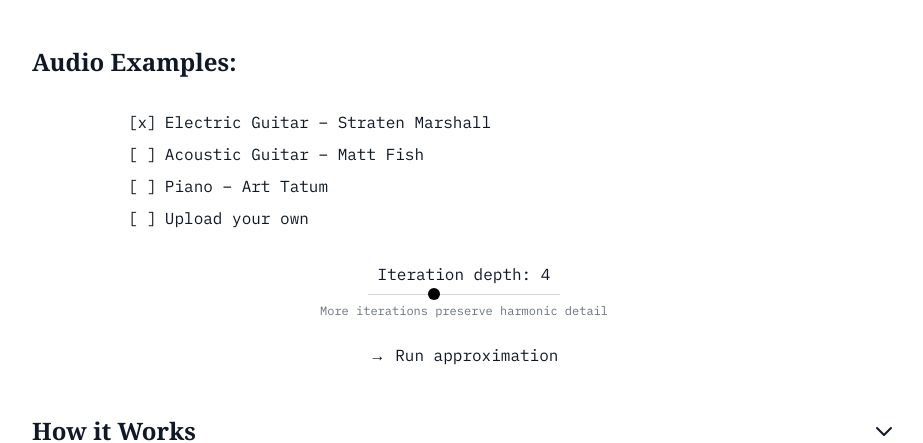
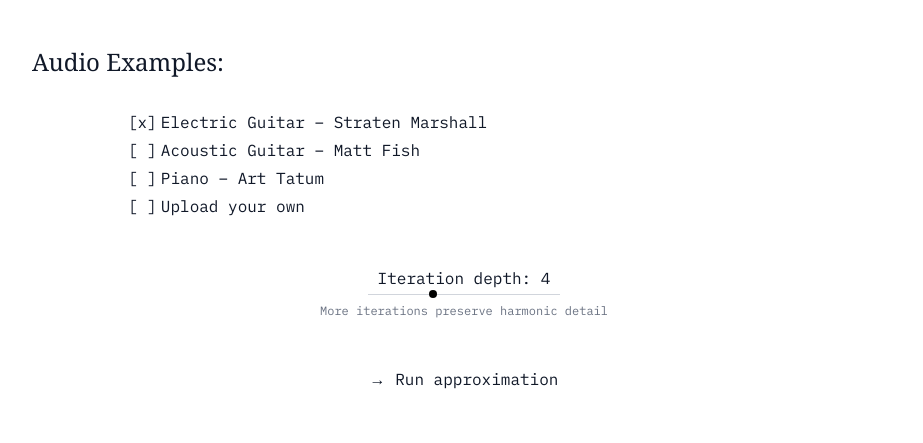
Before and after one commit to henry-dowling/synthfuzz, a Next.js app in the folder frontend/: page / in a window 1280 px wide. Shown: the part 287-730 px from the top of the page, without its empty margins (176-1099 px from the left). Built offline with nearby package versions, Linux system fonts and the light colour scheme.

Commit message:
better ui for result section

```diff
--- a/frontend/src/app/page.tsx
+++ b/frontend/src/app/page.tsx
@@ -139,16 +139,16 @@ export default function Home() {
               height={150}
             />
           </div>
-          <h2 className="text-2xl font-bold mb-8">Audio Examples:</h2>
+          <h2 className="text-2xl mb-8">Audio Examples:</h2>
 
-          <div className="space-y-2 max-w-2xl mx-auto mb-8 font-mono">
+          <div className="space-y-1 max-w-2xl mx-auto mb-12 font-mono text-base">
             {SAMPLE_AUDIO_FILES.map((sample) => (
               <label
                 key={sample.id}
-                className="block cursor-pointer"
+                className="block cursor-pointer whitespace-pre"
               >
                 <span className="inline-flex items-center">
-                  <span className="mr-2">[{selectedSample === sample.id && !isUploadMode ? "x" : " "}]</span>
+                  <span className="mr-1">[{selectedSample === sample.id && !isUploadMode ? "x" : " "}]</span>
                   <input
                     type="radio"
                     name="audioExample"
@@ -170,9 +170,9 @@ export default function Home() {
             ))}
 
             {/* Upload option */}
-            <label className="block cursor-pointer">
+            <label className="block cursor-pointer whitespace-pre">
               <span className="inline-flex items-center">
-                <span className="mr-2">[{isUploadMode ? "x" : " "}]</span>
+                <span className="mr-1">[{isUploadMode ? "x" : " "}]</span>
                 <input
                   type="radio"
                   name="audioExample"
@@ -185,7 +185,6 @@ export default function Home() {
                   className="sr-only"
                 />
                 Upload your own
-                {selectedFile && <span className="ml-1">– {selectedFile.name}</span>}
               </span>
               <input
                 type="file"
@@ -206,10 +205,10 @@ export default function Home() {
 
           {/* Show UI when either a file is selected, sample is selected, or we're in upload mode */}
           {(selectedFile !== null || selectedSample !== null || isUploadMode) && (
-            <div className="text-center">
-              <div className="mb-6 max-w-md mx-auto font-mono">
-                <div className="mb-2">Iteration depth: {iterations}</div>
-                <div className="flex items-center justify-center space-x-2">
+            <div className="text-center font-mono">
+              <div className="mb-12 max-w-md mx-auto">
+                <div className="mb-1">Iteration depth: {iterations}</div>
+                <div className="flex items-center justify-center">
                   <input
                     type="range"
                     id="iterations"
@@ -217,7 +216,7 @@ export default function Home() {
                     max="10"
                     value={iterations}
                     onChange={(e) => setIterations(parseInt(e.target.value))}
-                    className="w-48 h-px bg-gray-300 appearance-none cursor-pointer [&::-webkit-slider-thumb]:appearance-none [&::-webkit-slider-thumb]:h-3 [&::-webkit-slider-thumb]:w-3 [&::-webkit-slider-thumb]:rounded-full [&::-webkit-slider-thumb]:bg-black"
+                    className="w-48 h-px bg-gray-300 appearance-none cursor-pointer [&::-webkit-slider-thumb]:appearance-none [&::-webkit-slider-thumb]:h-2 [&::-webkit-slider-thumb]:w-2 [&::-webkit-slider-thumb]:rounded-full [&::-webkit-slider-thumb]:bg-black"
                   />
                 </div>
                 <div className="text-xs text-gray-500 mt-2">More iterations preserve harmonic detail</div>
@@ -225,7 +224,7 @@ export default function Home() {
               <button
                 onClick={handleProcess}
                 disabled={isProcessing}
-                className="font-mono hover:underline cursor-pointer disabled:cursor-not-allowed disabled:opacity-50"
+                className="font-mono hover:underline cursor-pointer disabled:cursor-not-allowed disabled:opacity-50 mb-12"
               >
                 {isProcessing ? '... processing' : '→ Run approximation'}
               </button>
@@ -239,7 +238,7 @@ export default function Home() {
                   <div className="grid grid-cols-1 md:grid-cols-2 gap-6">
                     {/* Input Audio */}
                     <div className="p-4 bg-gray-50 rounded border border-gray-200">
-                      <h3 className="text-lg font-medium mb-4">Input Audio</h3>
+                      <div className="font-mono mb-4">Input Audio</div>
                       <audio
                         controls
                         className="w-full"
@@ -251,7 +250,7 @@ export default function Home() {
 
                     {/* Processed Audio */}
                     <div className="p-4 bg-gray-50 rounded border border-gray-200">
-                      <h3 className="text-lg font-medium mb-4">Processed Audio</h3>
+                      <div className="font-mono mb-4">Processed Audio</div>
                       <audio
                         controls
                         className="w-full"
@@ -269,9 +268,9 @@ export default function Home() {
                             downloadUrl.click();
                             document.body.removeChild(downloadUrl);
                           }}
-                          className="px-4 py-2 bg-blue-600 text-white rounded hover:bg-blue-700 transition-colors cursor-pointer"
+                          className="font-mono hover:underline cursor-pointer"
                         >
-                          Download Processed Audio
+                          → Download result
                         </button>
                       </div>
                     </div>
@@ -280,7 +279,7 @@ export default function Home() {
                   {/* Signal Analysis Plots */}
                   {fullPlot && (
                     <div className="p-4 bg-gray-50 rounded border border-gray-200">
-                      <h3 className="text-lg font-medium mb-4">Full Signal Analysis</h3>
+                      <div className="font-mono mb-4">Full Signal Analysis</div>
                       <Image
                         src={fullPlot}
                         alt="Full signal analysis plot"
@@ -293,7 +292,7 @@ export default function Home() {
 
                   {zoomedPlot && (
                     <div className="p-4 bg-gray-50 rounded border border-gray-200">
-                      <h3 className="text-lg font-medium mb-4">Zoomed-in Signal Analysis</h3>
+                      <div className="font-mono mb-4">Zoomed-in Signal Analysis</div>
                       <Image
                         src={zoomedPlot}
                         alt="Zoomed signal analysis plot"
```
